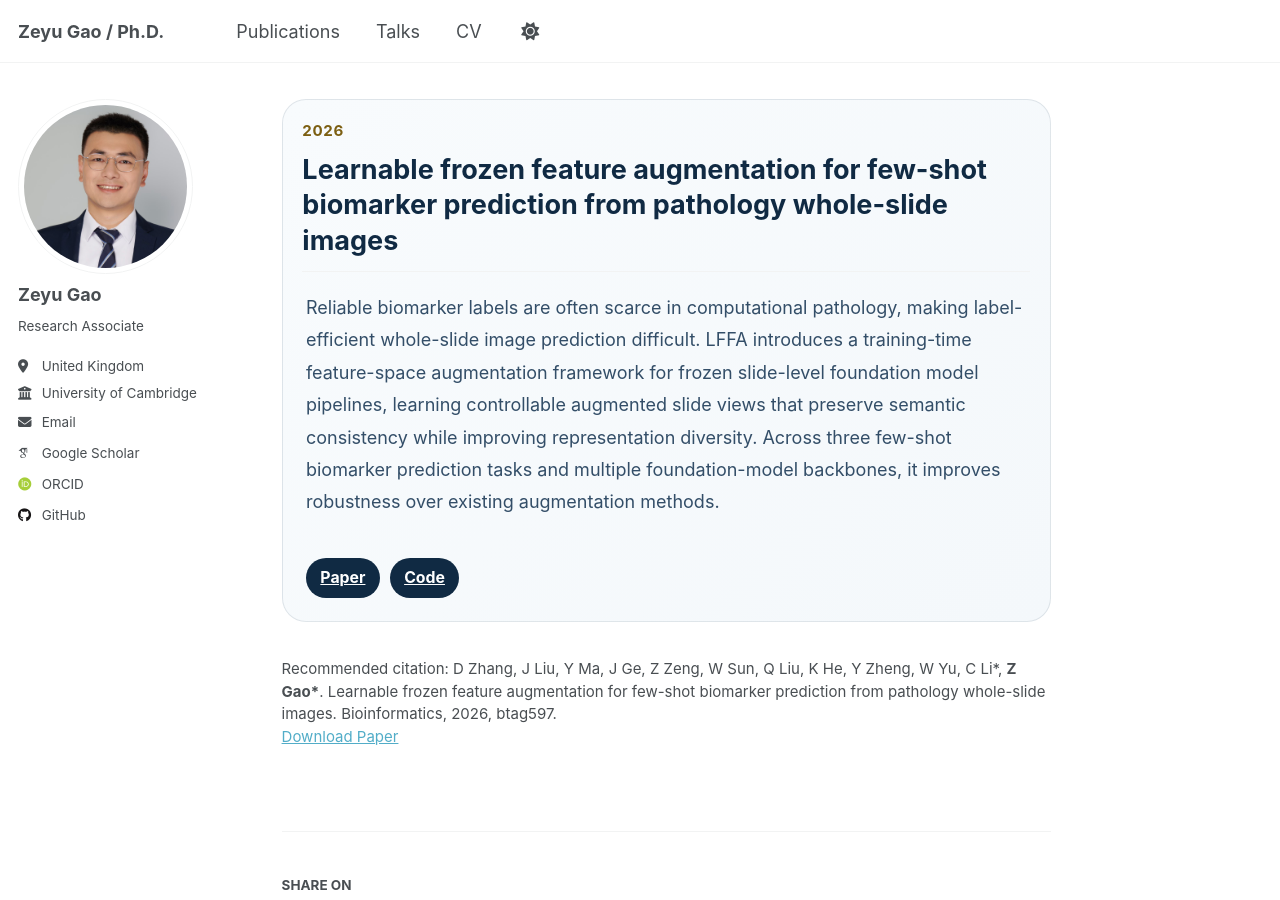
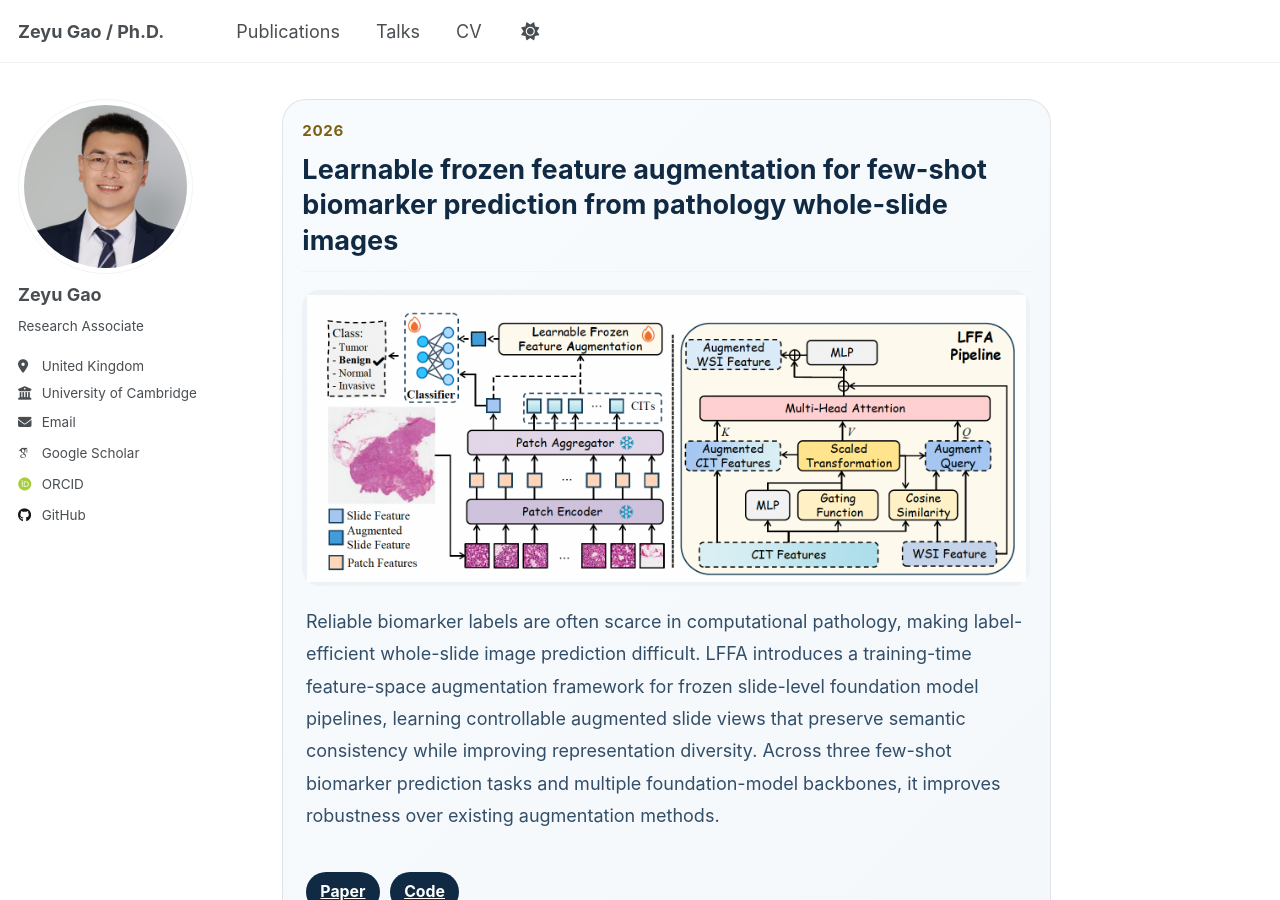
Before and after one commit to ZeyuGaoAi/ZeyuGaoAi.github.io, a Jekyll site: the page built from _publications/Bioinformatics2026_LFFA.md, in a window 1280 px wide and 900 px high. Built offline with Jekyll 4.4.1, drawn with Linux system fonts in a browser that asks for light colours; some web fonts are replaced; a script that is not in the unit is left out.

Commit message:
Add LFFA publication teaser

```diff
--- a/_publications/Bioinformatics2026_LFFA.md
+++ b/_publications/Bioinformatics2026_LFFA.md
@@ -7,6 +7,8 @@ venue: 'Bioinformatics'
 shortvenue: 'Bioinformatics'
 paperurl: https://academic.oup.com/bioinformatics/advance-article/doi/10.1093/bioinformatics/btag597/8756691
 codeurl: https://github.com/zdipath/LFFA
+header:
+  teaser: "papers/Bioinformatics2026_LFFA.png"
 citation: 'D Zhang, J Liu, Y Ma, J Ge, Z Zeng, W Sun, Q Liu, K He, Y Zheng, W Yu, C Li*, <strong>Z Gao*</strong>. Learnable frozen feature augmentation for few-shot biomarker prediction from pathology whole-slide images. Bioinformatics, 2026, btag597.'
 excerpt: 'Reliable biomarker labels are often scarce in computational pathology, making label-efficient whole-slide image prediction difficult. LFFA introduces a training-time feature-space augmentation framework for frozen slide-level foundation model pipelines, learning controllable augmented slide views that preserve semantic consistency while improving representation diversity. Across three few-shot biomarker prediction tasks and multiple foundation-model backbones, it improves robustness over existing augmentation methods.'
 ---
```
Also changed, not shown: images/papers/Bioinformatics2026_LFFA.png (added).
